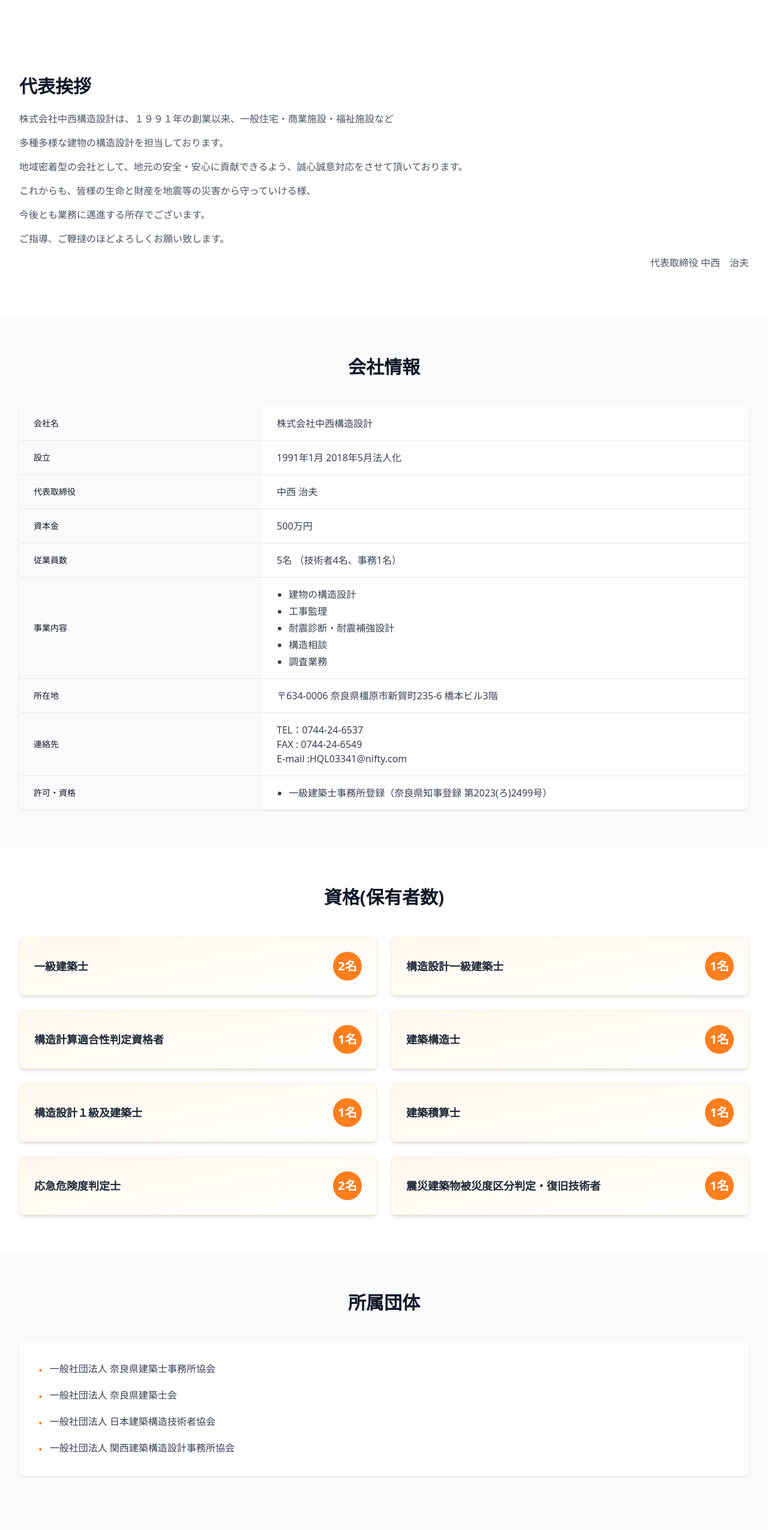
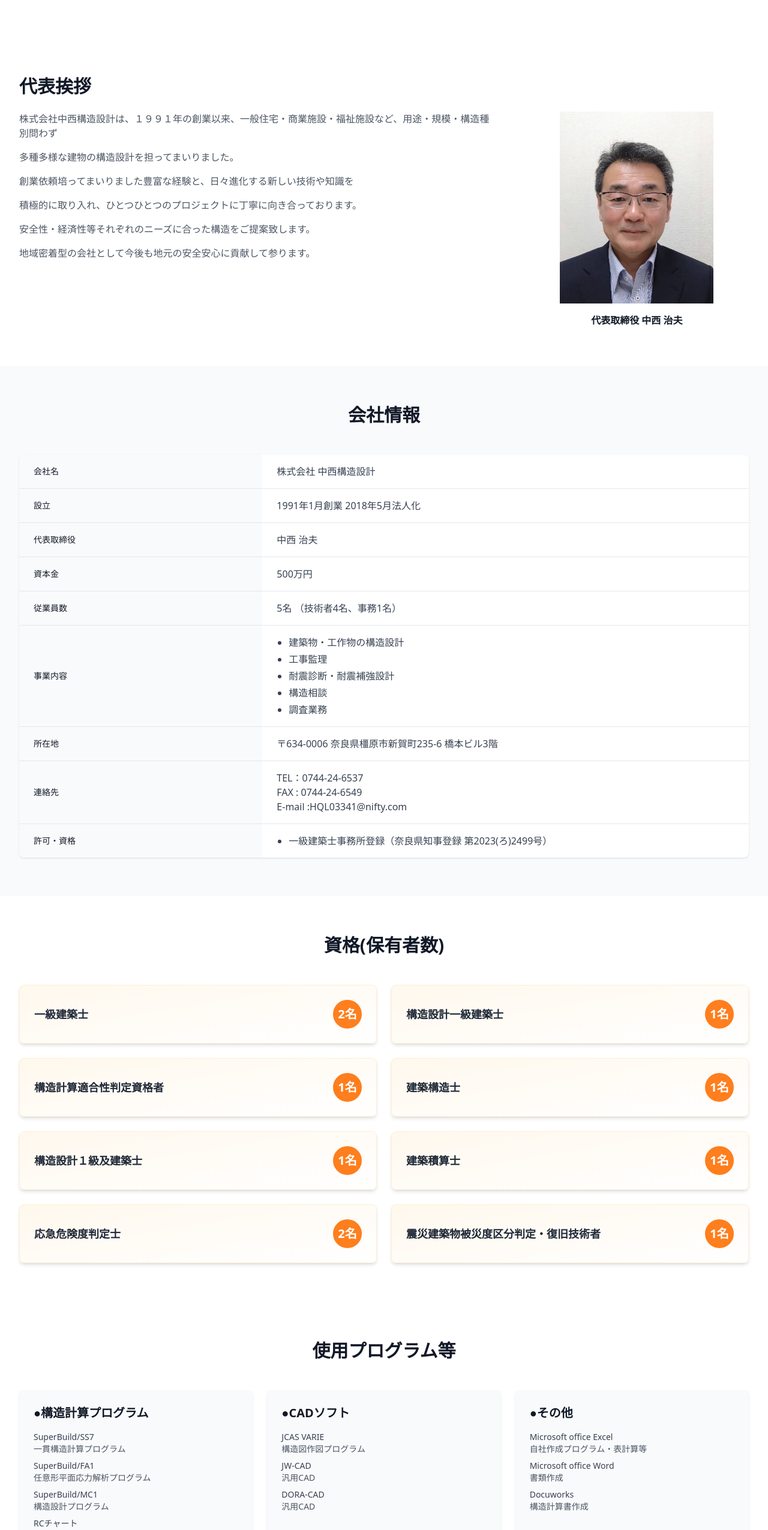
Before and after one commit to tsuttsu-enter0418/pj_nkns, a React (Vite) app: page /about in a window 1280 px wide. Shown: the part 234-2785 px from the top of the page at 60% size. Built offline with nearby package versions, Linux system fonts and the light colour scheme.

Commit message:
指摘対応

```diff
--- a/index.html
+++ b/index.html
@@ -4,7 +4,7 @@
     <meta charset="UTF-8" />
     <link rel="icon" type="image/svg+xml" href="/vite.svg" />
     <meta name="viewport" content="width=device-width, initial-scale=1.0" />
-    <title>建設株式会社 | 品質と信頼の建築サービス</title>
+    <title>株式会社 中西構造設計</title>
   </head>
   <body>
     <div id="root"></div>
--- a/src/components/Navbar.tsx
+++ b/src/components/Navbar.tsx
@@ -19,7 +19,7 @@ const Navbar = () => {
         <div className="flex justify-between items-center">
           <NavLink to="/" className="flex items-center space-x-2 text-navy-600">
             <HardHat size={28} className="text-orange-500" />
-            <span className="font-bold text-xl text-gray-800">中西構造設計</span>
+            <span className="font-bold text-xl text-gray-800">株式会社 中西構造設計</span>
           </NavLink>
 
           {/* Desktop menu */}
--- a/src/pages/AboutPage.tsx
+++ b/src/pages/AboutPage.tsx
@@ -23,18 +23,22 @@ const AboutPage = () => {
       {/* Company Profile */}
       <section className="py-16 bg-white">
         <div className="max-w-7xl mx-auto px-4 sm:px-6 lg:px-8">
-          <div className="grid grid-cols-1 md:grid-cols-1 gap-12 items-center">
-            <div>
-              <h2 className="text-3xl font-bold text-gray-900 mb-6">代表挨拶</h2>
-              <p className="text-gray-600 mb-4">株式会社中西構造設計は、１９９１年の創業以来、一般住宅・商業施設・福祉施設など</p>
-              <p className="text-gray-600 mb-4">多種多様な建物の構造設計を担当しております。</p>
-              <p className="text-gray-600 mb-4">地域密着型の会社として、地元の安全・安心に貢献できるよう、誠心誠意対応をさせて頂いております。</p>
-              <p className="text-gray-600 mb-4">これからも、皆様の生命と財産を地震等の災害から守っていける様、</p>
-              <p className="text-gray-600 mb-4">今後とも業務に邁進する所存でございます。</p>
-              <p className="text-gray-600 mb-4">ご指導、ご鞭撻のほどよろしくお願い致します。</p>
-              <p className="text-gray-600 mb-4 text-right">代表取締役 中西　治夫</p>
+          <h2 className="text-3xl font-bold text-gray-900 mb-6">代表挨拶</h2>
+          <div className="grid grid-cols-1 md:grid-cols-3 gap-12 items-start">
+            <div className="md:col-span-2">
+              <p className="text-gray-600 mb-4">株式会社中西構造設計は、１９９１年の創業以来、一般住宅・商業施設・福祉施設など、用途・規模・構造種別問わず</p>
+              <p className="text-gray-600 mb-4">多種多様な建物の構造設計を担ってまいりました。</p>
+              <p className="text-gray-600 mb-4">創業依頼培ってまいりました豊富な経験と、日々進化する新しい技術や知識を</p>
+              <p className="text-gray-600 mb-4">積極的に取り入れ、ひとつひとつのプロジェクトに丁寧に向き合っております。</p>
+              <p className="text-gray-600 mb-4">安全性・経済性等それぞれのニーズに合った構造をご提案致します。</p>
+              <p className="text-gray-600 mb-4">地域密着型の会社として今後も地元の安全安心に貢献して参ります。</p>
             </div>
-            {/* <div className="rounded-lg overflow-hidden shadow-lg"><img src="https://images.pexels.com/photos/260931/pexels-photo-260931.jpeg" alt="Office building" className="w-full h-full object-cover" /></div> */}
+            <div className="flex flex-col items-center">
+              <div className="mb-4 w-full max-w-xs">
+                <img src="/HaruoNakanishi_pic.jpg" alt="代表取締役 中西 治夫" className="w-full h-auto max-h-80 object-contain" />
+              </div>
+              <p className="text-gray-900 font-semibold text-center">代表取締役 中西 治夫</p>
+            </div>
           </div>
         </div>
       </section>
@@ -49,11 +53,11 @@ const AboutPage = () => {
               <tbody className="divide-y divide-gray-200">
                 <tr>
                   <th className="px-6 py-4 bg-gray-50 text-left text-sm font-medium text-gray-900 w-1/3">会社名</th>
-                  <td className="px-6 py-4 whitespace-nowrap text-gray-700">株式会社中西構造設計</td>
+                  <td className="px-6 py-4 whitespace-nowrap text-gray-700">株式会社 中西構造設計</td>
                 </tr>
                 <tr>
                   <th className="px-6 py-4 bg-gray-50 text-left text-sm font-medium text-gray-900 w-1/3">設立</th>
-                  <td className="px-6 py-4 whitespace-nowrap text-gray-700">1991年1月 2018年5月法人化</td>
+                  <td className="px-6 py-4 whitespace-nowrap text-gray-700">1991年1月創業 2018年5月法人化</td>
                 </tr>
                 <tr>
                   <th className="px-6 py-4 bg-gray-50 text-left text-sm font-medium text-gray-900 w-1/3">代表取締役</th>
@@ -71,7 +75,7 @@ const AboutPage = () => {
                   <th className="px-6 py-4 bg-gray-50 text-left text-sm font-medium text-gray-900 w-1/3">事業内容</th>
                   <td className="px-6 py-4 text-gray-700">
                     <ul className="list-disc pl-5 space-y-1">
-                      <li>建物の構造設計</li>
+                      <li>建築物・工作物の構造設計</li>
                       <li>工事監理</li>
                       <li>耐震診断・耐震補強設計</li>
                       <li>構造相談</li>
@@ -176,8 +180,124 @@ const AboutPage = () => {
         </div>
       </section>
 
+      {/* 使用プログラム等 Section */}
+      <section className="py-16 bg-white">
+        <div className="max-w-7xl mx-auto px-4 sm:px-6 lg:px-8">
+          <div className="text-center mb-12">
+            <h2 className="text-3xl font-bold text-gray-900 mb-4">使用プログラム等</h2>
+          </div>
+
+          <div className="grid grid-cols-1 lg:grid-cols-3 gap-6">
+            {/* 構造計算プログラム */}
+            <div className="bg-gray-50 shadow rounded-lg p-6">
+              <h3 className="text-xl font-semibold text-gray-900 mb-4">●構造計算プログラム</h3>
+              <div className="space-y-2 text-sm text-gray-700">
+                <div>
+                  <p className="font-medium">SuperBuild/SS7</p>
+                  <p className="text-gray-600">一貫構造計算プログラム</p>
+                </div>
+                <div>
+                  <p className="font-medium">SuperBuild/FA1</p>
+                  <p className="text-gray-600">任意形平面応力解析プログラム</p>
+                </div>
+                <div>
+                  <p className="font-medium">SuperBuild/MC1</p>
+                  <p className="text-gray-600">構造設計プログラム</p>
+                </div>
+                <div>
+                  <p className="font-medium">RCチャート</p>
+                  <p className="text-gray-600">構造設計プログラム（RC造)</p>
+                </div>
+                <div>
+                  <p className="font-medium">Sチャート</p>
+                  <p className="text-gray-600">構造設計プログラム（S造)</p>
+                </div>
+                <div>
+                  <p className="font-medium">KIZUKURI</p>
+                  <p className="text-gray-600">許容応力度計算（2025年法改正対応）</p>
+                </div>
+                <div>
+                  <p className="font-medium">ホームズ君「構造EX」</p>
+                  <p className="text-gray-600">許容応力度計算（2025年法改正対応）</p>
+                </div>
+                <div>
+                  <p className="font-medium">KIZUKURI-sub</p>
+                  <p className="text-gray-600">構造設計プログラム（木造)</p>
+                </div>
+                <div>
+                  <p className="font-medium">Midas iGen</p>
+                  <p className="text-gray-600">汎用構造解析ソフト</p>
+                </div>
+              </div>
+            </div>
+
+            {/* CADソフト */}
+            <div className="bg-gray-50 shadow rounded-lg p-6">
+              <h3 className="text-xl font-semibold text-gray-900 mb-4">●CADソフト</h3>
+              <div className="space-y-2 text-sm text-gray-700">
+                <div>
+                  <p className="font-medium">JCAS VARIE</p>
+                  <p className="text-gray-600">構造図作図プログラム</p>
+                </div>
+                <div>
+                  <p className="font-medium">JW-CAD</p>
+                  <p className="text-gray-600">汎用CAD</p>
+                </div>
+                <div>
+                  <p className="font-medium">DORA-CAD</p>
+                  <p className="text-gray-600">汎用CAD</p>
+                </div>
+              </div>
+            </div>
+
+            {/* その他 */}
+            <div className="bg-gray-50 shadow rounded-lg p-6">
+              <h3 className="text-xl font-semibold text-gray-900 mb-4">●その他</h3>
+              <div className="space-y-2 text-sm text-gray-700">
+                <div>
+                  <p className="font-medium">Microsoft office Excel</p>
+                  <p className="text-gray-600">自社作成プログラム・表計算等</p>
+                </div>
+                <div>
+                  <p className="font-medium">Microsoft office Word</p>
+                  <p className="text-gray-600">書類作成</p>
+                </div>
+                <div>
+                  <p className="font-medium">Docuworks</p>
+                  <p className="text-gray-600">構造計算書作成</p>
+                </div>
+              </div>
+            </div>
+          </div>
+        </div>
+      </section>
+
+      {/* 加入保険 Section */}
+      <section className="py-16 bg-gray-50">
+        <div className="max-w-7xl mx-auto px-4 sm:px-6 lg:px-8">
+          <div className="text-center mb-12">
+            <h2 className="text-3xl font-bold text-gray-900 mb-4">加入保険</h2>
+          </div>
+
+          <div className="bg-white shadow rounded-lg overflow-hidden">
+            <div className="p-8">
+              <ul className="space-y-4 text-gray-700">
+                <li className="flex items-start">
+                  <span className="text-orange-500 mr-3 text-lg">•</span>
+                  <span>JSCA構造設計賠償責任保険 一般社団法人 日本建築構造技術者協会</span>
+                </li>
+                <li className="flex items-start">
+                  <span className="text-orange-500 mr-3 text-lg">•</span>
+                  <span>建築士賠償責任補償制度(けんばい) 公益社団法人 日本建築士連合会</span>
+                </li>
+              </ul>
+            </div>
+          </div>
+        </div>
+      </section>
+
       {/* 所属団体 Section */}
-      <section className="py-16 bg-gray-50">
+      <section className="py-16 bg-white">
         <div className="max-w-7xl mx-auto px-4 sm:px-6 lg:px-8">
           <div className="text-center mb-12">
             <h2 className="text-3xl font-bold text-gray-900 mb-4">所属団体</h2>
@@ -216,22 +336,13 @@ const AboutPage = () => {
             <p className="text-lg text-gray-600 max-w-3xl mx-auto">お気軽にお問い合わせ・ご相談ください。</p>
           </div>
 
-          {/* Replace with actual Google Maps embed */}
-          <div className="bg-white shadow-lg rounded-lg overflow-hidden">
-            {/* <div className="h-96 bg-gray-200">
-              <div className="w-full h-full flex items-center justify-center bg-gray-100">
-                <div className="text-center">
-                  <MapPin size={48} className="text-orange-500 mx-auto mb-4" />
-                  <p className="text-gray-500">地図が表示されます</p>
-                  <p className="mt-2 text-sm text-gray-500">※実際のウェブサイトでは、ここにGoogle Mapsが埋め込まれます</p>
-                </div>
-              </div>
-            </div> */}
-            <div className="p-6">
+          <div className="grid grid-cols-1 lg:grid-cols-2 gap-8">
+            {/* 左側: 住所・連絡先情報 */}
+            <div className="bg-white shadow-lg rounded-lg p-6">
               <h3 className="text-xl font-semibold mb-2">本社</h3>
               <p className="text-gray-600 mb-4">〒634-0006 奈良県橿原市新賀町235-6 橋本ビル3階</p>
               <h3 className="text-xl font-semibold mb-2">連絡先</h3>
-              <div className="items-center text-gray-600 mb-2">
+              <div className="text-gray-600 mb-4">
                 <p>
                   <a href="tel:0744246537">TEL：0744-24-6537</a>
                 </p>
@@ -241,9 +352,21 @@ const AboutPage = () => {
                 <p>E-mail :HQL03341@nifty.com</p>
               </div>
               <h3 className="text-xl font-semibold mb-2">営業時間</h3>
-              <div className="flex items-center text-gray-600">
-                <p>平日 9:00〜18:00（土日祝休）</p>
-              </div>
+              <p className="text-gray-600">平日 9:00〜18:00（土日祝休）</p>
+            </div>
+
+            {/* 右側: Googleマップ */}
+            <div className="bg-white shadow-lg rounded-lg overflow-hidden">
+              <iframe
+                src="https://www.google.com/maps/embed?pb=!1m18!1m12!1m3!1d269.3066313393466!2d135.79504258786562!3d34.51565604135183!2m3!1f0!2f0!3f0!3m2!1i1024!2i768!4f13.1!3m3!1m2!1s0x60013318ae8142a3%3A0x24ca8bc2e38a40eb!2z5Lit6KW_5qeL6YCg6Kit6KiI5LqL5YuZ5omA!5e0!3m2!1sja!2sjp!4v1768387252449!5m2!1sja!2sjp"
+                width="100%"
+                height="450"
+                style={{ border: 0 }}
+                allowFullScreen
+                loading="lazy"
+                referrerPolicy="no-referrer-when-downgrade"
+                title="株式会社中西構造設計 所在地"
+              />
             </div>
           </div>
         </div>
```
Also changed, not shown: src/pages/HomePage.tsx (+8 -5 lines), public/HaruoNakanishi_pic.jpg (added).
